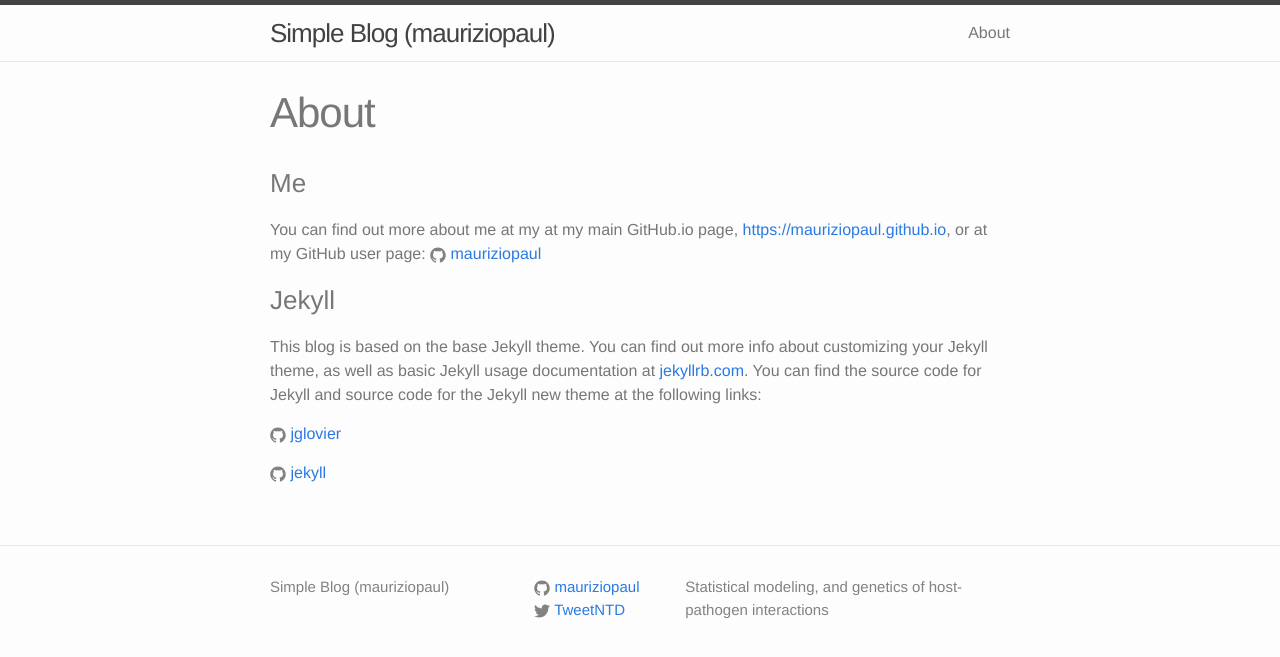
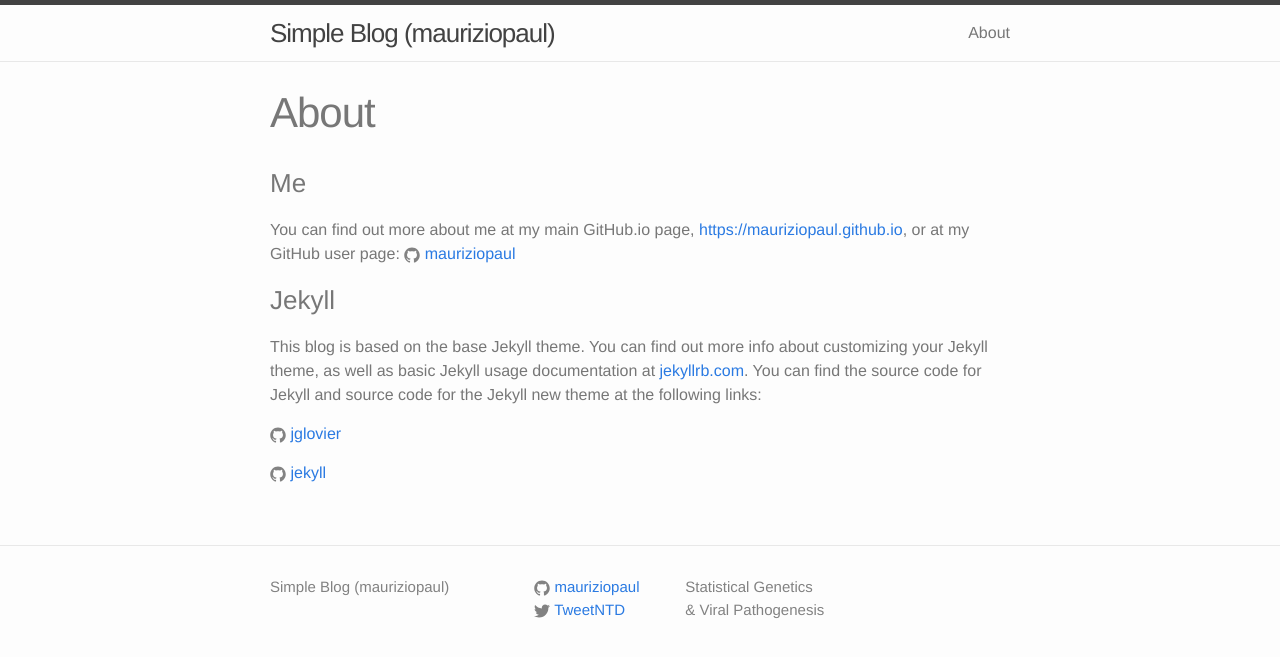
Before and after one commit to mauriziopaul/blog, a Jekyll site: the page built from about.md, in a window 1280 px wide. Shown: the top 657 px of the page. Built offline with Jekyll 4.4.1, drawn with Linux system fonts in a browser that asks for light colours.

Commit message:
config and about

```diff
--- a/_config.yml
+++ b/_config.yml
@@ -1,5 +1,8 @@
 # Site settings
+permalink: /:categories/:year/:month/:day/:title
+exclude: [".rvmrc", ".rbenv-version", "README.md", "Rakefile", "changelog.md", "License.md", "Gemfile", "Gemfile.lock"]
 highlighter: rouge
+future: false
 
 title : Simple Blog (mauriziopaul)
 author :
@@ -8,9 +11,9 @@ author :
   twitter : TweetNTD
   feedburner : nil
 # email : paul.maurizio@gmail.com
-description : Statistical modeling, and genetics of host-pathogen interactions
+description : Statistical Genetics <br>&amp; Viral Pathogenesis
 production_url : https://mauriziopaul.github.io/blog
-baseurl : "/blog" # the subpath of your site, e.g. /blog
+baseurl : "/blog" # the subpath of the site
 url : "http://mauriziopaul.github.io" # the base hostname & protocol for your site
 twitter_username : TweetNTD
 github_username :  mauriziopaul
--- a/about.md
+++ b/about.md
@@ -5,7 +5,7 @@ permalink: /about/
 ---
 
 ### Me
-You can find out more about me at my at my main GitHub.io page, [https://mauriziopaul.github.io](https://mauriziopaul.github.io), or at my GitHub user page: {% include icon-github.html username="mauriziopaul" %}
+You can find out more about me at my main GitHub.io page, [https://mauriziopaul.github.io](https://mauriziopaul.github.io), or at my GitHub user page: {% include icon-github.html username="mauriziopaul" %}
 
 
 ### Jekyll
```
